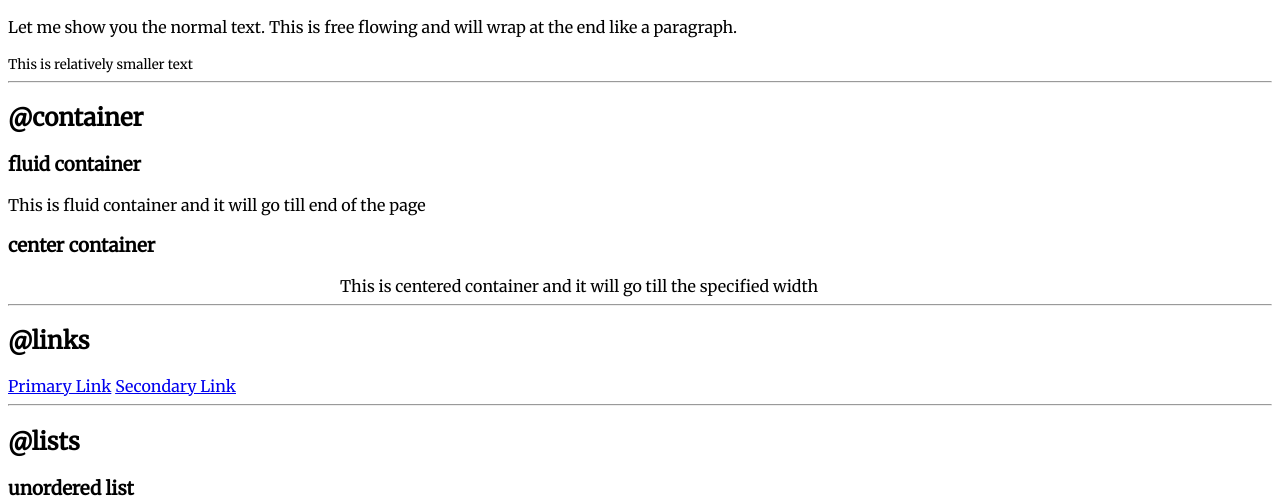
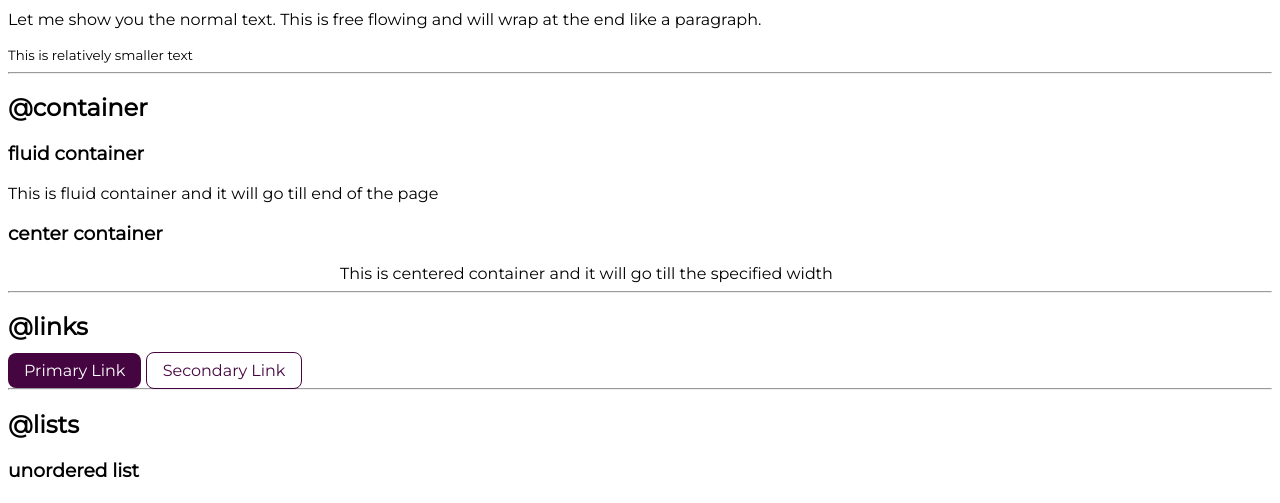
Before and after one commit to 96085/neogcamp-lesson-3-live, a plain HTML site: page index.html in a window 1280 px wide. Shown: the part 289-792 px from the top of the page. Drawn offline with Linux system fonts and the light colour scheme.

Commit message:
up to links

```diff
--- a/index.html
+++ b/index.html
@@ -36,8 +36,8 @@
     <hr>
 
     <h2>@links</h2>
-    <a href="/">Primary Link</a>
-    <a href="/">Secondary Link</a>
+    <a class="link link-primary" href="/">Primary Link</a>
+    <a class="link link-secondary" href="/">Secondary Link</a>
     <hr>
     <h2>@lists</h2>
     <h3>unordered list</h3>
--- a/style.css
+++ b/style.css
@@ -1,19 +1,32 @@
-@import url('https://fonts.googleapis.com/css2?family=Merriweather&display=swap');
+@import url('https://fonts.googleapis.com/css2?family=Merriweather&family=Montserrat:ital@0;1&display=swap');
+
 :root{
-    --primary-color:var(--primary-color)
+    --primary-color: #43023efb;
 }
 body{
     font-family: 'Merriweather', serif;
+font-family: 'Montserrat', sans-serif;
 }
-/* container*/
+/* container */
 .container {
-    padding-left: 1rem;
-    padding-right: 1rem;
+    padding: 0rem 1rem;
 }
 .container-center{
     max-width: 600px;
     margin: auto;
-    padding: auto;
-    /* text-align: center; */
-
 }
+/* links */
+.link{
+    text-decoration: none;
+    padding: 0.5rem 1rem;
+}
+.link-primary{
+    background-color: var(--primary-color);
+    border-radius: 0.5rem;
+    color: white
+}
+.link-secondary{
+    color: var(--primary-color);
+    border-radius: 0.5rem;
+    border: 1px solid var(--primary-color);
+}
```
